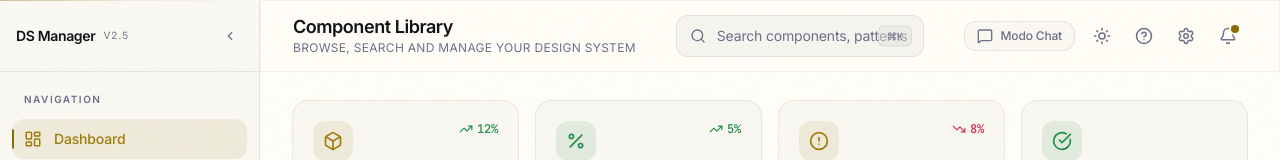
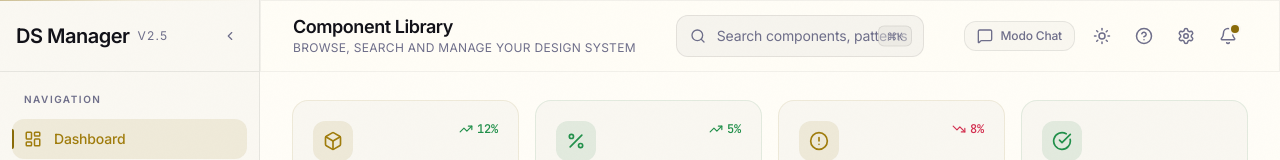
Before and after one commit to johanvillalbab/design-system-manager, a Vue app: page / in a window 1280 px wide. Shown: the top 160 px of the page. Built offline with nearby package versions, Linux system fonts and the light colour scheme.

Commit message:
style: Update sidebar logo section sizing and alignment
Increase DS Manager title to text-xl, version badge to text-xs,
and center-align the logo container for better visual hierarchy.

Co-authored-by: Cursor <cursoragent@cursor.com>

```diff
--- a/src/components/layout/Sidebar.vue
+++ b/src/components/layout/Sidebar.vue
@@ -64,9 +64,9 @@ function isActiveNav(path: string) {
 
     <!-- Logo -->
     <div class="h-18 flex items-center justify-between px-4 border-b border-border">
-      <div v-if="!collapsed" class="flex items-center gap-2">
-        <span class="font-display font-semibold text-text-primary text-sm tracking-tight">DS Manager</span>
-        <span class="text-[10px] text-text-muted tracking-widest uppercase">v2.5</span>
+      <div v-if="!collapsed" class="flex items-center justify-center gap-2">
+        <span class="font-display font-semibold text-text-primary text-xl tracking-tight">DS Manager</span>
+        <span class="text-xs text-text-muted tracking-widest uppercase">v2.5</span>
       </div>
       <span v-else class="font-display font-bold text-text-primary text-sm mx-auto">DS</span>
       <button
```
